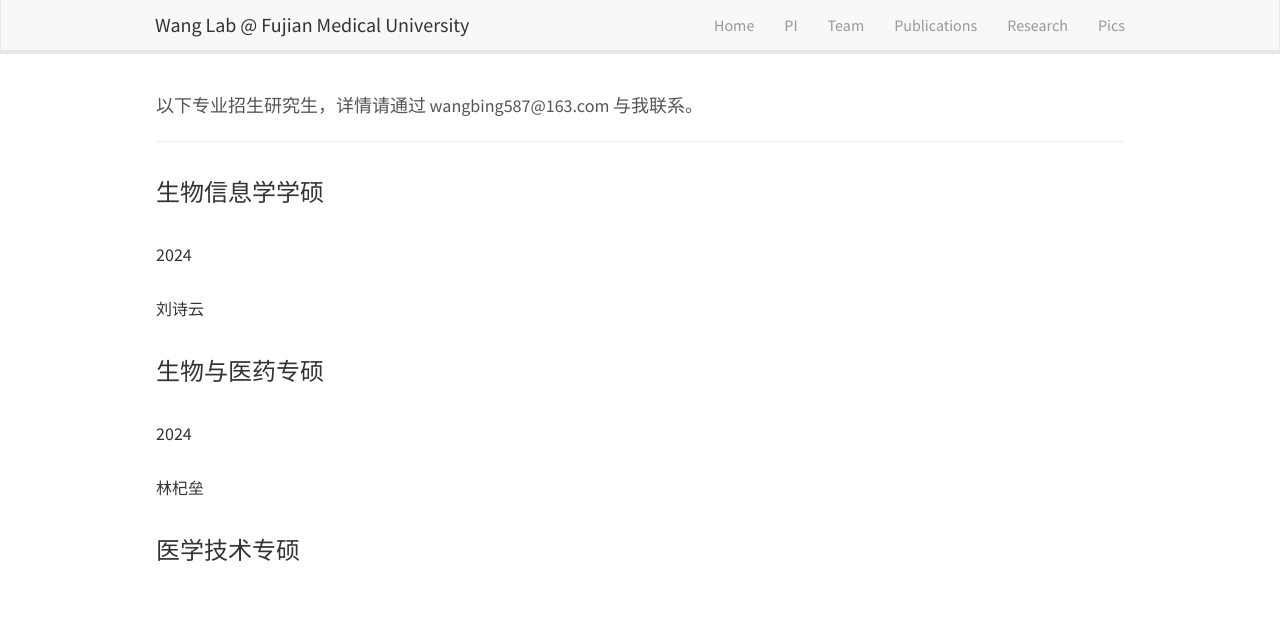
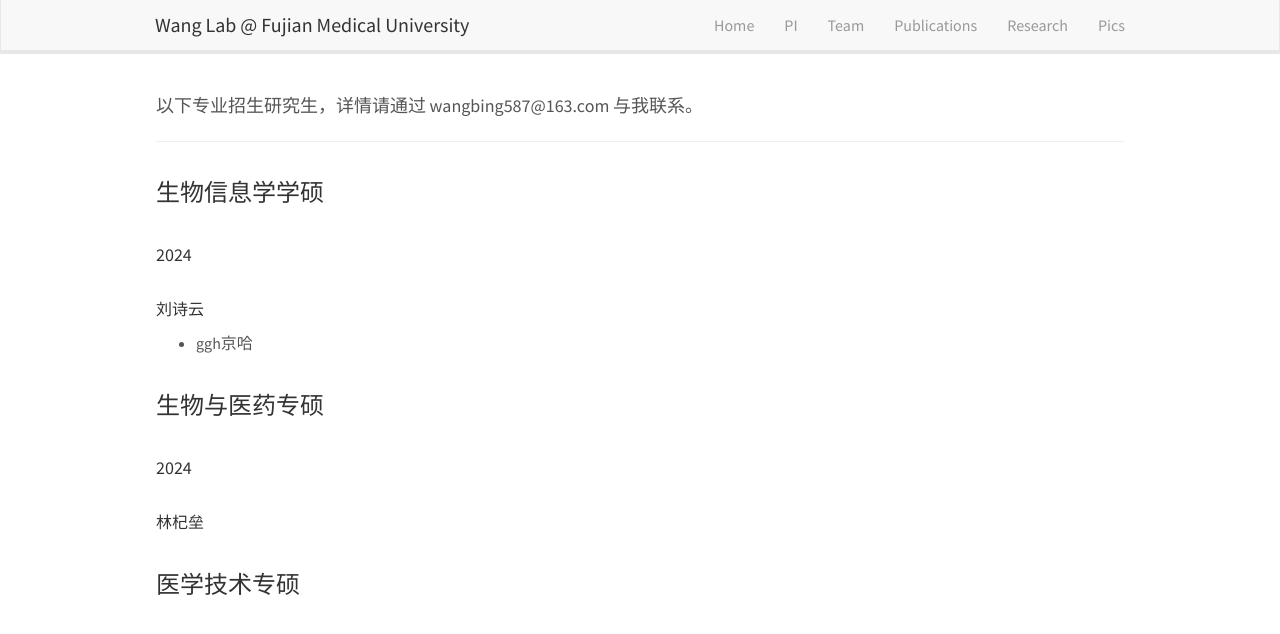
Before and after one commit to wangbing587/wangbing587.github.io, a Jekyll site: the page built from _pages/team.md, in a window 1280 px wide. Shown: the top 634 px of the page. Built offline with Jekyll 4.4.1, drawn with Linux system fonts in a browser that asks for light colours.

Commit message:
Fix formatting for team member Liu Shiyun

```diff
--- a/_pages/team.md
+++ b/_pages/team.md
@@ -13,6 +13,7 @@ permalink: /team/
 # <font size="5">生物信息学学硕</font>
 ## <font size="4">2024</font>
 ### <font size="3">刘诗云</font>
+- ggh京哈
 
 
 # <font size="5">生物与医药专硕</font>
```
